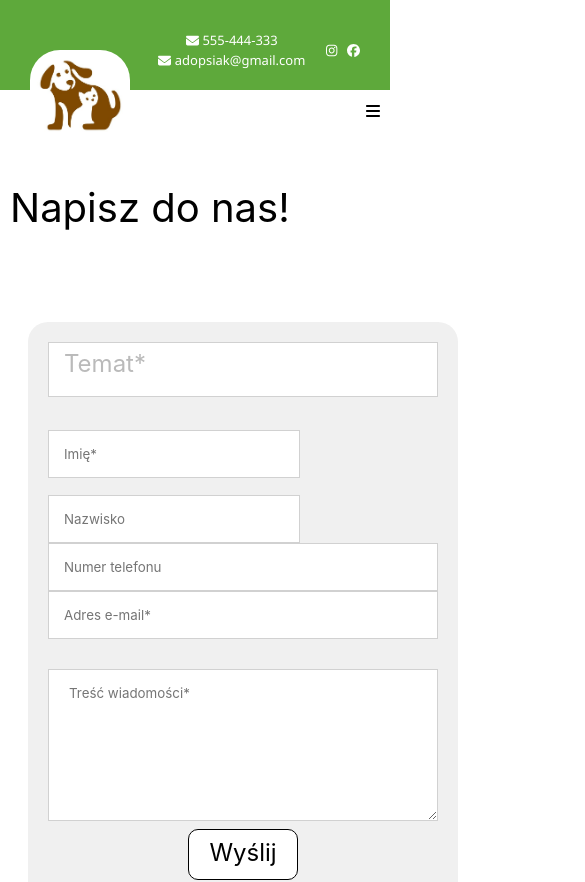
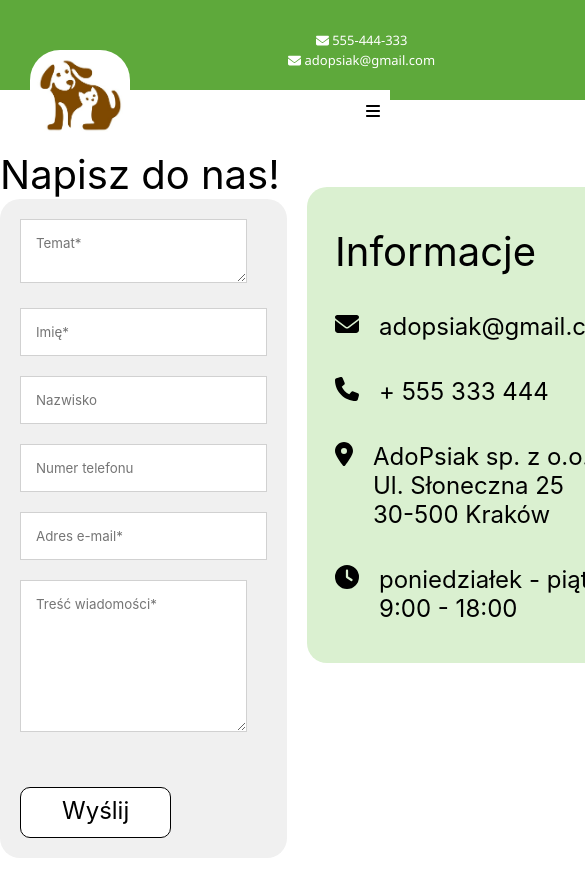
Before and after one commit to Nikaszka/adopsiak, a Vue app: page /Contact in a window 390 px wide. Shown: the top 882 px of the page, 585 px wide, since content can reach past the window. Built offline with nearby package versions, Linux system fonts and the light colour scheme.

Commit message:
Kontakt: poprawa wygladu

```diff
--- a/package.json
+++ b/package.json
@@ -22,6 +22,6 @@
   "devDependencies": {
     "@vitejs/plugin-vue": "^5.0.4",
     "sass": "^1.76.0",
-    "vite": "^5.2.10"
+    "vite": "^5.2.11"
   }
 }
--- a/src/components/PageFooter.vue
+++ b/src/components/PageFooter.vue
@@ -26,7 +26,7 @@
         <li><font-awesome-icon icon="envelope"/> adopsiak@gmail.com</li>
         <li><font-awesome-icon icon="phone" /> + 555 444 333</li>
         <li><font-awesome-icon icon="location-dot"/> AdoPsiak sp.z.o.o <br> ul. Słoneczna 25 <br> 30-500 Kraków</li>
-        <li>poniedziałek - piątek <br> 9:00-18:00</li>
+        <li><font-awesome-icon icon="clock" /> poniedziałek - piątek <br> 9:00-18:00</li>
 
       </ul>
     </div>
--- a/src/main.js
+++ b/src/main.js
@@ -4,12 +4,12 @@ import App from './App.vue'
 import './assets/app.css'
 
 import { library } from "@fortawesome/fontawesome-svg-core";
-import { faPhone, faEnvelope, faLocationDot, faHeart, faHandHoldingDollar, faHouse, faVenusMars, faPaw, faBars, faDog, faCat,} from "@fortawesome/free-solid-svg-icons";
+import { faPhone, faEnvelope, faLocationDot, faHeart, faHandHoldingDollar, faHouse, faVenusMars, faPaw, faBars, faDog, faCat, faClock} from "@fortawesome/free-solid-svg-icons";
 import { faInstagram, faFacebook } from "@fortawesome/free-brands-svg-icons";
 import { FontAwesomeIcon } from "@fortawesome/vue-fontawesome";
 
 library.add(faPhone, faEnvelope, faLocationDot, faInstagram, faFacebook, faHeart, faHandHoldingDollar, faHouse, faVenusMars,
-            faPaw, faBars, faDog, faCat);
+            faPaw, faBars, faDog, faCat, faClock);
 
 createApp(App)
 .component('font-awesome-icon', FontAwesomeIcon)
--- a/src/views/Contact.vue
+++ b/src/views/Contact.vue
@@ -1,13 +1,21 @@
 <template>
+  <div class="contact-container">
     <div class="contact-form">
       <h2 class="form-title">Napisz do nas!</h2>
       <div class="form-container">
-        <div class="form-columns">
-          <div class="form-column">
         <form class="contact-form-fields" @submit.prevent="submitForm">
-              <label for="topic" class="form-label">Temat*</label>
-              <div class="name-fields">
-                <label for="firstName" class="visually-hidden">Imię*</label>
+          <div class="form-group">
+            <label for="topic"></label>
+            <textarea
+              id="topic"
+              v-model="formData.topic"
+              class="form-input"
+              placeholder="Temat*"
+              required
+            ></textarea>
+          </div>
+          <div class="form-group">
+            <label for="firstName"></label>
             <input
               type="text"
               id="firstName"
@@ -16,7 +24,9 @@
               placeholder="Imię*"
               required
             />
-                <label for="lastName" class="visually-hidden">Nazwisko</label>
+          </div>
+          <div class="form-group">
+            <label for="lastName"></label>
             <input
               type="text"
               id="lastName"
@@ -25,7 +35,8 @@
               placeholder="Nazwisko"
             />
           </div>
-              <label for="phone" class="visually-hidden">Numer telefonu</label>
+          <div class="form-group">
+            <label for="phone"></label>
             <input
               type="tel"
               id="phone"
@@ -33,7 +44,9 @@
               class="form-input"
               placeholder="Numer telefonu"
             />
-              <label for="email" class="visually-hidden">Adres e-mail*</label>
+          </div>
+          <div class="form-group">
+            <label for="email"></label>
             <input
               type="email"
               id="email"
@@ -42,7 +55,9 @@
               placeholder="Adres e-mail*"
               required
             />
-              <label for="message" class="visually-hidden">Treść wiadomości*</label>
+          </div>
+          <div class="form-group">
+            <label for="message"></label>
             <textarea
               id="message"
               v-model="formData.message"
@@ -50,22 +65,24 @@
               placeholder="Treść wiadomości*"
               required
             ></textarea>
+          </div>
           <button type="submit" class="submit-button">Wyślij</button>
         </form>
       </div>
-          <div class="form-column">
+    </div>
+
     <div class="contact-info">
       <h3 class="info-title">Informacje</h3>
-              <button class="info-item" @click="openEmail">
-                <img src="" alt="" class="info-icon" />
+      <div class="info-item" @click="openEmail">
+        <font-awesome-icon icon="envelope"/>
         <div class="info-text">adopsiak@gmail.com</div>
-              </button>
-              <button class="info-item" @click="openPhone">
-                <img src="" alt="" class="info-icon" />
+      </div>
+      <div class="info-item" @click="openPhone">
+        <font-awesome-icon icon="phone" />
         <div class="info-text">+ 555 333 444</div>
-              </button>
+      </div>
       <div class="info-item">
-                <img src="" alt="" class="info-icon" />
+        <font-awesome-icon icon="location-dot"/>
         <div class="info-text">
           AdoPsiak sp. z o.o.<br />
           Ul. Słoneczna 25<br />
@@ -73,13 +90,10 @@
         </div>
       </div>
       <div class="info-item">
-                <img src="" alt="" class="info-icon" />
+        <font-awesome-icon icon="clock" />
         <div class="info-text">
            poniedziałek - piątek<br />
           9:00 - 18:00
-                </div>
-              </div>
-            </div>
         </div>
       </div>
     </div>
@@ -123,192 +137,57 @@
 </script>
 
 <style scoped>
-  .contact-form {
+.contact-container {
   display: flex;
-    flex-direction: column;
-    margin-bottom: 31px;
-    padding-bottom: 94px;
+  gap: 20px;
+  align-items: flex-start;
+  justify-content: center;
+}
+
+
+.contact-info {
+  border-radius: 20px;
+  background-color: #daf0d0;
+  font-size: 24px;
+  color: #000;
+  font-weight: 400;
+  padding: 40px 28px;
+}
+
+contact-form {
+  border-radius: 20px;
+  background-color: #f0f0f0;
+  padding: 20px;
+  width: 100%;
+  max-width: 400px;
 }
 
 .form-title {
   color: #000;
-    align-self: start;
-    margin-left: 20px;
   font: 400 40px Inter, sans-serif;
+  margin: 0;
 }
 
-  @media (max-width: 991px) {
-    .form-title {
-      margin-left: 10px;
-    }
-  }
-
-  .form-container {
-    margin-top: 17px;
-    width: 100%;
-  }
-
-  @media (max-width: 991px) {
-    .form-container {
-      max-width: 100%;
-    }
-  }
-
-  .form-columns {
-    display: flex;
-    gap: 20px;
-  }
-
-  @media (max-width: 991px) {
-    .form-columns {
-      flex-direction: column;
-      align-items: stretch;
-      gap: 0;
-    }
-  }
-
-  .form-column {
-    display: flex;
-    flex-direction: column;
-    line-height: normal;
-    width: 57%;
-    margin-left: 0;
-  }
-
-  @media (max-width: 991px) {
-    .form-column {
-      width: 100%;
-    }
-  }
-
-  .contact-form-fields {
-    align-content: flex-start;
-    flex-wrap: wrap;
-    border-radius: 20px;
-    background-color: #f0f0f0;
-    display: flex;
-    flex-grow: 1;
-    flex-direction: column;
-    font-size: 24px;
-    color: var(--grey-1, #bababa);
-    font-weight: 400;
-    width: 100%;
-    margin: 0 0 24px 28px;
-    padding: 20px;
-  }
-
-  @media (max-width: 991px) {
-    .contact-form-fields {
-      max-width: 100%;
-      margin-top: 40px;
-    }
-  }
-
-  .form-label {
-    font-family: Inter, sans-serif;
-    align-items: start;
-    border: 1px solid rgba(209, 209, 209, 1);
-    background-color: #fff;
-    white-space: nowrap;
-    justify-content: center;
-    margin-bottom: 3px;
-    padding: 6px 15px 18px;
-  }
-
-  @media (max-width: 991px) {
-    .form-label {
-      max-width: 100%;
-      padding-right: 20px;
-      white-space: initial;
-    }
-  }
-
-  .name-fields {
-    display: flex;
-    margin-top: 30px;
-    gap: 17px;
-    white-space: nowrap;
-  }
-
-  @media (max-width: 991px) {
-    .name-fields {
-      max-width: 100%;
-      flex-wrap: wrap;
-      white-space: initial;
-    }
-  }
-
-  .form-input {
-    font-family: Inter, sans-serif;
-    align-items: start;
-    border: 1px solid rgba(209, 209, 209, 1);
-    background-color: #fff;
-    justify-content: center;
-    padding: 15px;
-  }
-
-  @media (max-width: 991px) {
-    .form-input {
-      max-width: 100%;
-      padding-right: 20px;
-      white-space: initial;
-    }
-  }
-
-  .form-textarea {
-    font-family: Inter, sans-serif;
-    align-items: start;
-    border: 1px solid rgba(209, 209, 209, 1);
-    background-color: #fff;
-    margin-top: 30px;
-    justify-content: center;
-    padding: 15px;
-    min-height: 120px;
-  }
-
-  @media (max-width: 991px) {
-    .form-textarea {
-      max-width: 100%;
-      padding: 15px 20px;
-    }
-  }
 
 .contact-info {
   border-radius: 20px;
-    background-color: var(--2, #daf0d0);
-    display: flex;
-    flex-direction: column;
-    align-self: stretch;
-    align-items: start;
+  background-color: #daf0d0;
   font-size: 24px;
   color: #000;
   font-weight: 400;
-    width: 100%;
-    margin: auto 0 auto -5px;
   padding: 40px 28px;
-  }
-
-  @media (max-width: 991px) {
-    .contact-info {
-      max-width: 100%;
-      margin-top: 40px;
-      padding: 40px 20px;
-    }
+  margin-top: 37px;
 }
 
 .info-title {
   font: 40px Inter, sans-serif;
+  margin: 0;
 }
 
 .info-item {
   display: flex;
   margin-top: 36px;
   gap: 20px;
-    justify-content: space-between;
-    padding: 2px;
-    background: none;
-    border: none;
-    cursor: pointer;
   text-align: left;
 }
 
@@ -323,35 +202,45 @@
 }
 
 .submit-button {
-    justify-content: center;
   border-radius: 10px;
   border: 1px solid rgba(0, 0, 0, 1);
   background-color: #fff;
-    align-self: center;
   color: #000;
-    white-space: nowrap;
-    margin: 8px 0;
+  margin-top: 30px;
   padding: 8px 41px 12px;
   font: 400 24px Inter, sans-serif;
   cursor: pointer;
 }
 
-  @media (max-width: 991px) {
-    .submit-button {
-      white-space: initial;
-      padding: 8px 20px 12px;
-    }
+.form-group {
+  margin-bottom: 20px;
 }
 
-  .visually-hidden {
-    position: absolute;
-    width: 1px;
-    height: 1px;
-    padding: 0;
-    margin: -1px;
-    overflow: hidden;
-    clip: rect(0, 0, 0, 0);
+.form-label {
+  font-family: Inter, sans-serif;
+  align-items: start;
+  border: 1px solid rgba(209, 209, 209, 1);
+  background-color: #fff;
   white-space: nowrap;
-    border: 0;
+  padding: 6px 15px 18px;
+}
+
+.form-input,
+.form-textarea {
+  font-family: Inter, sans-serif;
+  align-items: start;
+  border: 1px solid rgba(209, 209, 209, 1);
+  background-color: #fff;
+  padding: 15px;
+}
+
+.form-textarea {
+  min-height: 120px;
+}
+
+.contact-form-fields {
+  border-radius: 20px;
+  background-color: #f0f0f0;
+  padding: 20px;
 }
 </style>
```
Also changed, not shown: 1 other file (tests, documents, lock files or other folders). Lines whose indentation alone changed are shown as unchanged.
